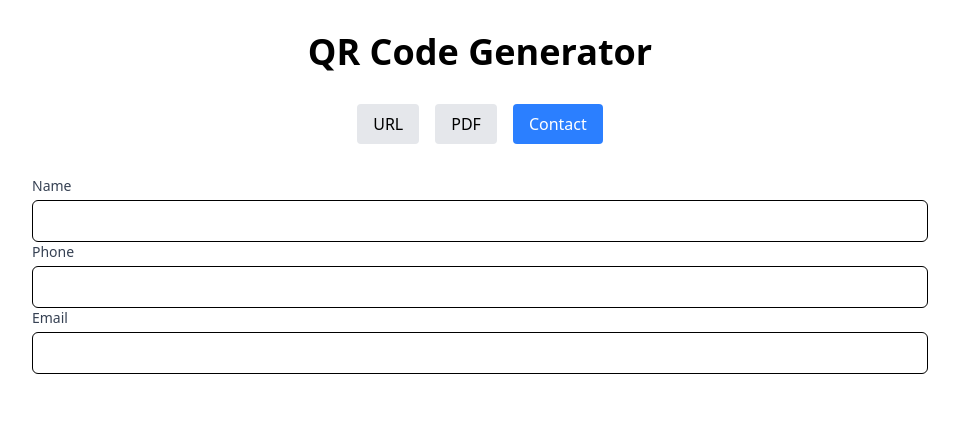
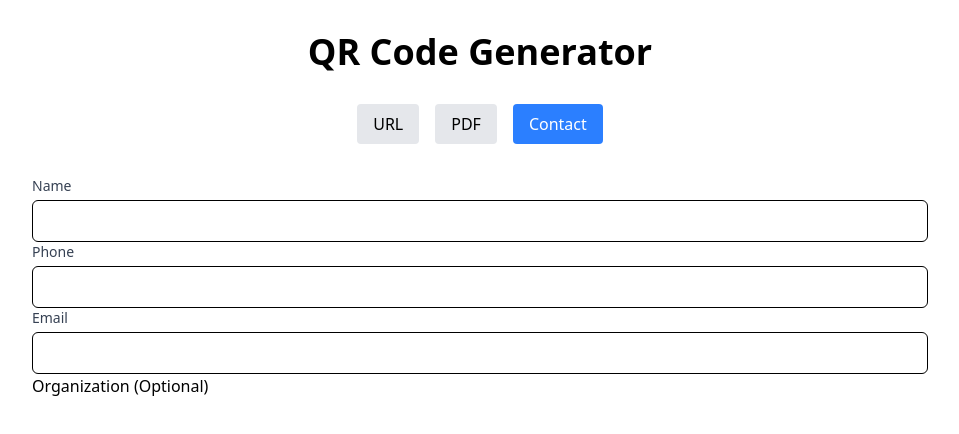
Before and after one commit to EmmanuelOBUjunior/qr_gen, a Next.js app: page / in a window 1280 px wide. Both pictures are taken after a click on the button "Contact". Shown: the top 434 px of the page, without its empty margins (160-1119 px from the left). Built offline with nearby package versions, Linux system fonts and the light colour scheme.

Commit message:
feat:working on the contact form

```diff
--- a/components/ContactForm.tsx
+++ b/components/ContactForm.tsx
@@ -86,6 +86,9 @@ const ContactForm = () => {
             }
           />
         </div>
+        <div>
+          <label htmlFor="organization">Organization (Optional)</label>
+        </div>
       </div>
     </form>
   );
```
